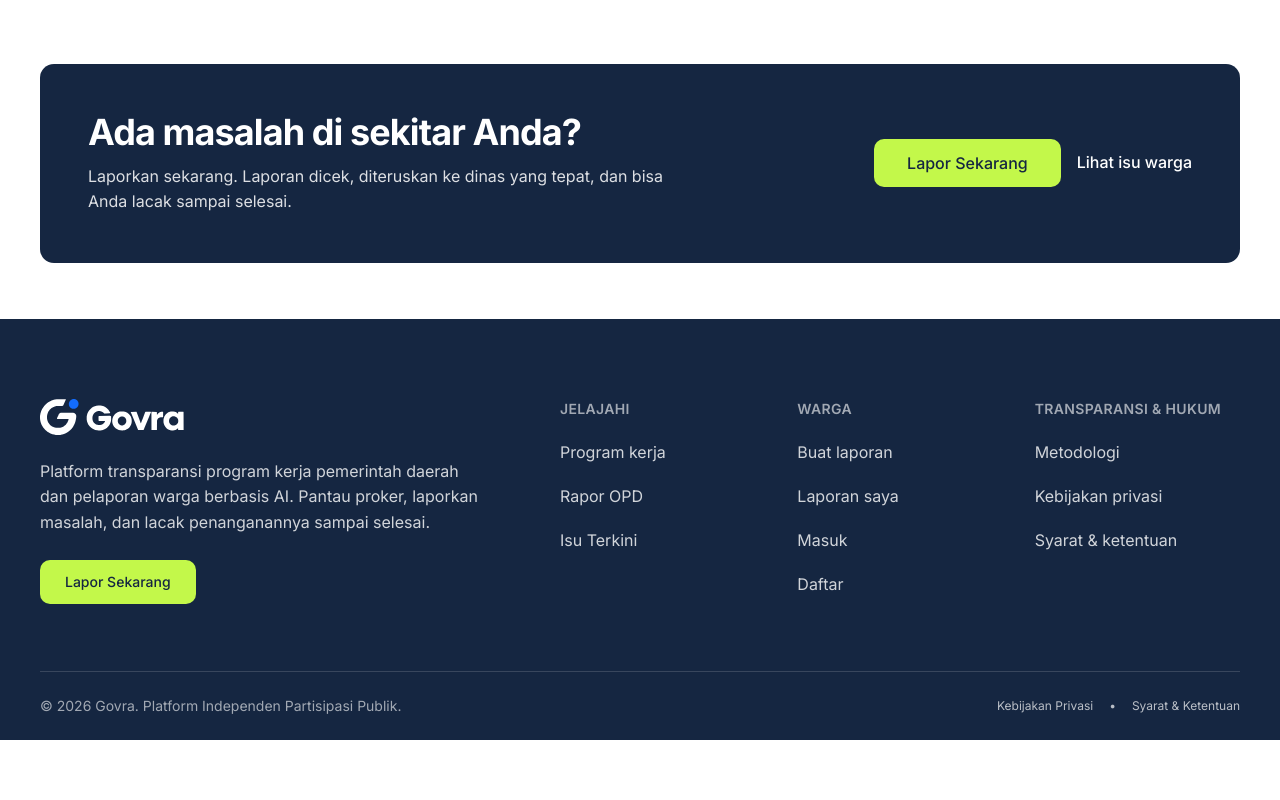
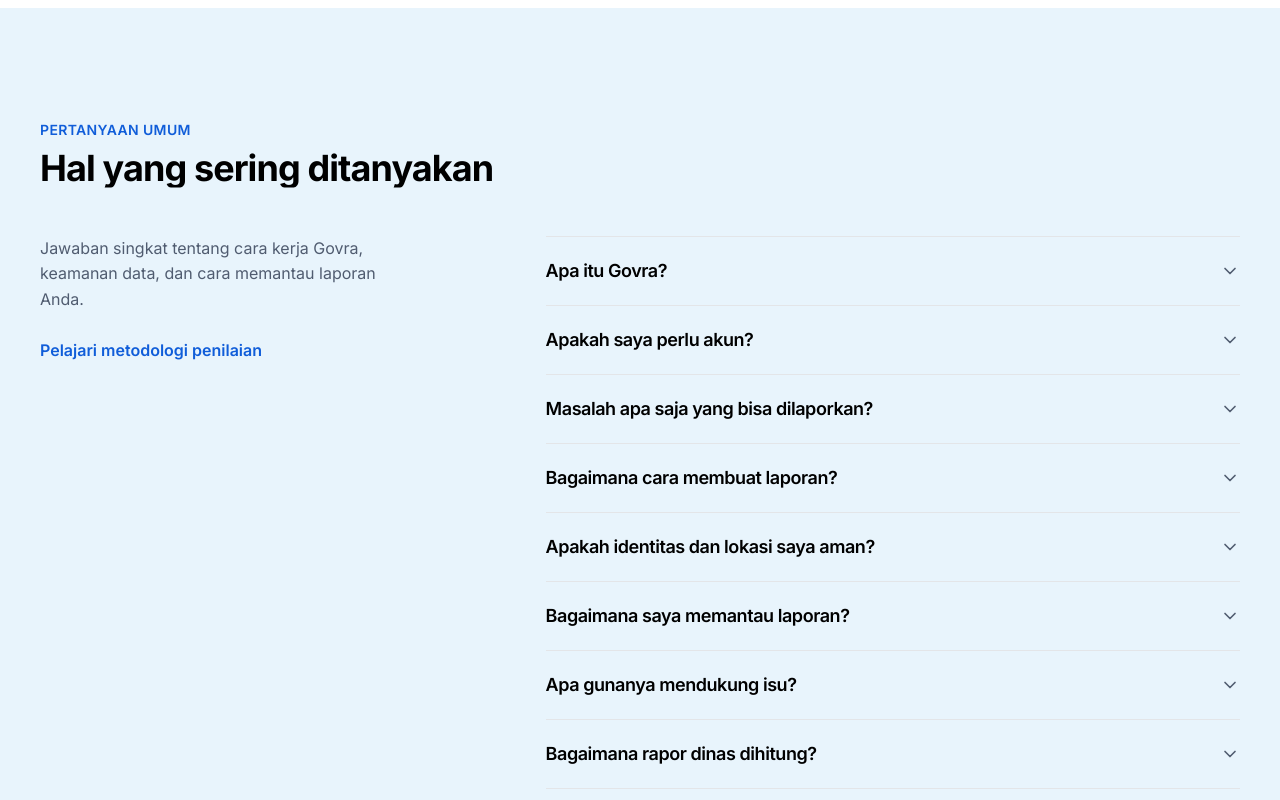
Before and after one commit to AdrianAnis/Govra, a Next.js app in the folder frontend/: page / in a window 1280 px wide. Shown: the part 2520-3320 px from the top of the page. Before the commit the page ends 3260 px from the top, so only its background shows below. Built offline with nearby package versions, Linux system fonts and the light colour scheme; no server answers; the database is empty.

Commit message:
feat: faq di landing page

```diff
--- a/frontend/src/app/(publik)/page.tsx
+++ b/frontend/src/app/(publik)/page.tsx
@@ -1,4 +1,5 @@
 import { redirect } from "next/navigation";
+import { FaqSection } from "@/components/landing/faq-section";
 import { Hero } from "@/components/landing/hero";
 import { HowItWorks } from "@/components/landing/how-it-works";
 import { LatestIssues } from "@/components/landing/latest-issues";
@@ -42,6 +43,7 @@ export default async function HomePage({ searchParams }: HomePageProps) {
       <ProgramsSection programs={programs.items} />
       <LatestIssues issues={latest.items} now={currentTime()} />
       <HowItWorks />
+      <FaqSection />
       <ReportCta />
     </>
   );
--- a/frontend/src/app/globals.css
+++ b/frontend/src/app/globals.css
@@ -165,6 +165,21 @@
   }
 }
 
+@utility accordion-panel {
+  height: var(--accordion-panel-height);
+  overflow: hidden;
+  transition: height 200ms var(--ease-ui);
+
+  &[data-starting-style],
+  &[data-ending-style] {
+    height: 0;
+  }
+
+  @media (prefers-reduced-motion: reduce) {
+    transition: none;
+  }
+}
+
 @utility bg-google {
   background-image: url("/google.svg");
   background-size: contain;
--- /dev/null
+++ b/frontend/src/components/landing/faq-section.tsx
@@ -0,0 +1,86 @@
+import Link from "next/link";
+import { Reveal } from "@/components/bits/reveal";
+import { LandingSection } from "@/components/landing/landing-section";
+import { Accordion, AccordionItem, AccordionPanel, AccordionTrigger } from "@/components/ui/accordion";
+
+interface Faq {
+  question: string;
+  answer: string;
+}
+
+const FAQS: readonly Faq[] = [
+  {
+    question: "Apa itu Govra?",
+    answer:
+      "Govra adalah platform untuk memantau program kerja pemerintah daerah sekaligus melaporkan masalah di sekitar Anda. Progres, tahapan, dan anggaran program terbuka untuk umum, dan setiap laporan warga bisa dilacak sampai selesai.",
+  },
+  {
+    question: "Apakah saya perlu akun?",
+    answer:
+      "Tidak untuk melihat program kerja, rapor dinas, dan isu terkini. Akun hanya diperlukan untuk membuat laporan dan memantau laporan Anda. Anda bisa mendaftar dengan email atau masuk dengan Google.",
+  },
+  {
+    question: "Masalah apa saja yang bisa dilaporkan?",
+    answer:
+      "Masalah fasilitas dan layanan publik di wilayah Anda, misalnya jalan rusak, drainase tersumbat, banjir, sampah menumpuk, lampu jalan padam, atau layanan kesehatan yang terganggu.",
+  },
+  {
+    question: "Bagaimana cara membuat laporan?",
+    answer:
+      "Masuk, buka halaman Lapor, lalu ceritakan masalahnya. Tandai lokasi di peta, lampirkan foto, atau rekam suara jika sulit mengetik. Setelah terkirim, simpan kode tiket Anda untuk memantau tindak lanjutnya.",
+  },
+  {
+    question: "Apakah identitas dan lokasi saya aman?",
+    answer:
+      "Anda bisa memilih laporan Publik, dengan identitas disamarkan, atau Rahasia. Di halaman publik, lokasi hanya ditampilkan sampai tingkat kelurahan, sedangkan titik koordinat tepat hanya dilihat dinas yang menangani.",
+  },
+  {
+    question: "Bagaimana saya memantau laporan?",
+    answer:
+      "Setiap laporan melewati status Diajukan, Diteruskan, Diproses, lalu Selesai. Anda bisa melihat linimasa dan bukti penanganannya di halaman Laporan saya, dan siapa pun bisa mengikuti isu yang sama di Isu Terkini.",
+  },
+  {
+    question: "Apa gunanya mendukung isu?",
+    answer:
+      "Jika masalah yang Anda alami sudah dilaporkan warga lain, Anda bisa mendukung isu itu. Semakin banyak dukungan, semakin kuat sinyal bahwa masalah tersebut perlu segera ditangani dinas.",
+  },
+  {
+    question: "Bagaimana rapor dinas dihitung?",
+    answer:
+      "Rapor menilai setiap dinas dengan lima indikator: ketuntasan program kerja, ketepatan jadwal, responsivitas, penyelesaian isu, dan penyerapan anggaran. Setiap angka bisa dibuka untuk melihat data penyusunnya.",
+  },
+];
+
+function FaqSection() {
+  return (
+    <LandingSection id="faq" eyebrow="Pertanyaan umum" title="Hal yang sering ditanyakan" tone="muted">
+      <div className="grid gap-10 lg:grid-cols-5 lg:gap-16">
+        <Reveal className="flex flex-col gap-4 lg:col-span-2">
+          <p className="max-w-sm text-fg-muted">
+            Jawaban singkat tentang cara kerja Govra, keamanan data, dan cara memantau laporan Anda.
+          </p>
+          <Link
+            href="/metodologi"
+            className="inline-flex min-h-11 w-fit items-center font-semibold text-primary-hover underline-offset-4 hover:underline"
+          >
+            Pelajari metodologi penilaian
+          </Link>
+        </Reveal>
+        <Reveal variant="blur" className="lg:col-span-3">
+          <Accordion>
+            {FAQS.map((faq) => (
+              <AccordionItem key={faq.question}>
+                <AccordionTrigger>{faq.question}</AccordionTrigger>
+                <AccordionPanel>
+                  <p>{faq.answer}</p>
+                </AccordionPanel>
+              </AccordionItem>
+            ))}
+          </Accordion>
+        </Reveal>
+      </div>
+    </LandingSection>
+  );
+}
+
+export { FaqSection };
--- /dev/null
+++ b/frontend/src/components/ui/accordion.tsx
@@ -0,0 +1,44 @@
+"use client";
+
+import { Accordion as AccordionPrimitive } from "@base-ui/react/accordion";
+import { ChevronDown } from "lucide-react";
+import type { ComponentProps } from "react";
+import { cn } from "@/lib/utils";
+
+function Accordion({ className, ...props }: ComponentProps<typeof AccordionPrimitive.Root>) {
+  return <AccordionPrimitive.Root className={cn("flex flex-col", className)} {...props} />;
+}
+
+function AccordionItem({ className, ...props }: ComponentProps<typeof AccordionPrimitive.Item>) {
+  return <AccordionPrimitive.Item className={cn("border-b first:border-t", className)} {...props} />;
+}
+
+function AccordionTrigger({ className, children, ...props }: ComponentProps<typeof AccordionPrimitive.Trigger>) {
+  return (
+    <AccordionPrimitive.Header className="flex">
+      <AccordionPrimitive.Trigger
+        className={cn(
+          "group flex min-h-16 flex-1 items-center justify-between gap-6 py-5 text-left text-lg font-semibold tracking-tight outline-none transition-colors duration-150 ease-ui hover:text-primary-hover focus-visible:text-primary-hover focus-visible:underline focus-visible:underline-offset-4",
+          className,
+        )}
+        {...props}
+      >
+        {children}
+        <ChevronDown
+          aria-hidden
+          className="size-5 shrink-0 text-fg-muted transition-transform duration-200 ease-ui group-data-panel-open:rotate-180"
+        />
+      </AccordionPrimitive.Trigger>
+    </AccordionPrimitive.Header>
+  );
+}
+
+function AccordionPanel({ className, children, ...props }: ComponentProps<typeof AccordionPrimitive.Panel>) {
+  return (
+    <AccordionPrimitive.Panel className="accordion-panel" {...props}>
+      <div className={cn("max-w-2xl pb-6 text-fg-muted", className)}>{children}</div>
+    </AccordionPrimitive.Panel>
+  );
+}
+
+export { Accordion, AccordionItem, AccordionPanel, AccordionTrigger };
```
